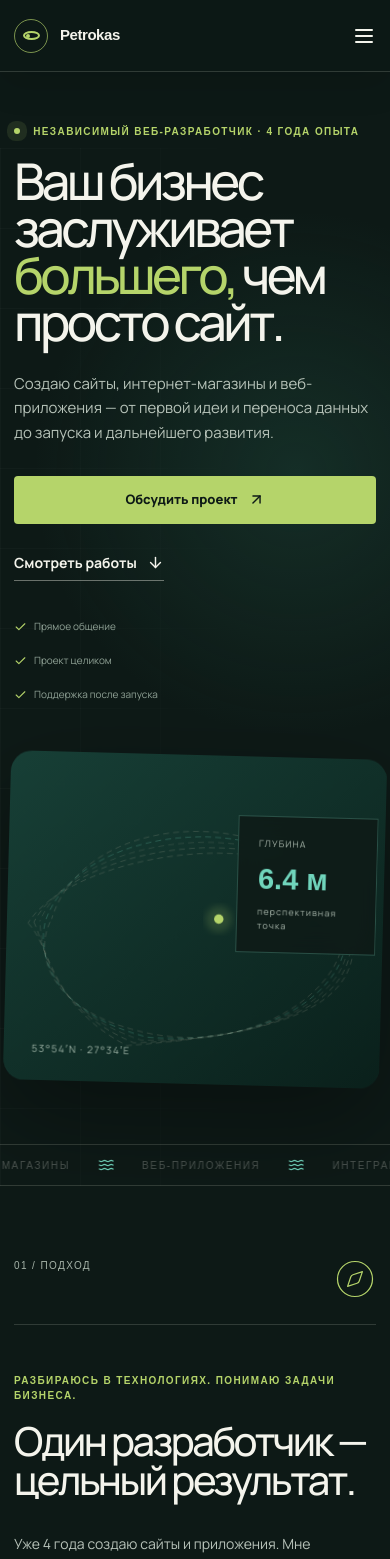
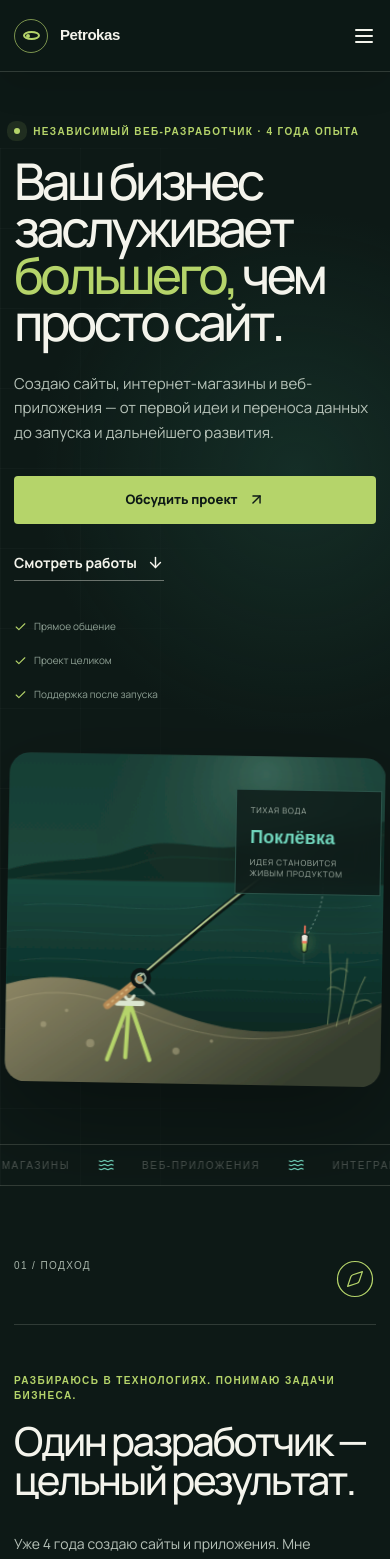
Before and after one commit to pavelpurga/petrokas-portfolio, a Next.js app: page / in a window 390 px wide. Shown: the top 1559 px of the page. Built offline with nearby package versions, Linux system fonts and the light colour scheme; a web font is replaced by a local one.

Commit message:
feat: add fishing bite hero animation

```diff
--- a/src/app/globals.css
+++ b/src/app/globals.css
@@ -68,15 +68,17 @@ img { max-width: 100%; height: auto; }
 .hero-proof span { display: flex; align-items: center; gap: 7px; }
 .hero-proof svg { width: 13px; color: var(--lime); }
 .hero-visual { width: min(100%, 610px); margin-inline: auto; position: relative; }
-.depth-map { position: relative; width: 100%; transform: rotate(1.5deg); }
-.depth-map svg { display: block; width: 100%; filter: drop-shadow(0 34px 50px rgba(0,0,0,.36)); }
-.contour { fill: none; stroke: rgba(221,213,187,.28); stroke-width: 1; stroke-dasharray: 10 7; animation: drift 18s linear infinite; }
-.contour-1 { stroke: rgba(112,213,188,.42); animation-duration: 22s; }
-.contour-2 { stroke: rgba(221,213,187,.21); animation-duration: 27s; }
-.sonar-card { position: absolute; right: -18px; top: 18%; width: 178px; padding: 20px; background: rgba(13,25,22,.86); border: 1px solid rgba(112,213,188,.28); backdrop-filter: blur(12px); }
-.sonar-card span, .sonar-card small { display: block; color: var(--muted); font-size: 9px; letter-spacing: .12em; }
-.sonar-card strong { display: block; margin: 7px 0 4px; color: var(--mint); font-family: var(--font-display); font-size: 29px; }
-.map-coordinate { position: absolute; left: 28px; bottom: 24px; color: #9cb1a4; font-size: 10px; letter-spacing: .13em; }
+.fishing-scene { position: relative; width: 100%; transform: rotate(1deg); }
+.fishing-scene svg { display: block; width: 100%; filter: drop-shadow(0 34px 50px rgba(0,0,0,.36)); }
+.water-lines { animation: water-drift 8s ease-in-out infinite alternate; }
+.fishing-line { stroke-dasharray: 4 4; animation: line-tension 5s ease-in-out infinite; }
+.fishing-float { transform-box: fill-box; transform-origin: 50% 100%; animation: bobber-bite 5s cubic-bezier(.45,.05,.3,1) infinite; }
+.bite-ripple { transform-box: fill-box; transform-origin: center; opacity: 0; animation: bite-ripple 5s ease-out infinite; }
+.bite-ripple-two { animation-delay: .32s; }
+.scene-reeds { animation: reeds-sway 4.6s ease-in-out infinite alternate; transform-origin: 580px 456px; }
+.fishing-scene-label { position: absolute; right: -14px; top: 14%; width: 174px; padding: 18px; border: 1px solid rgba(112,213,188,.28); background: rgba(13,25,22,.82); box-shadow: 0 18px 44px rgba(0,0,0,.2); backdrop-filter: blur(12px); }
+.fishing-scene-label span, .fishing-scene-label small { display: block; color: var(--muted); font-size: 8px; line-height: 1.45; letter-spacing: .1em; text-transform: uppercase; }
+.fishing-scene-label strong { display: block; margin: 8px 0 5px; color: var(--mint); font-family: var(--font-display); font-size: 22px; font-weight: 650; }
 .hero-ticker { height: 42px; overflow: hidden; border-block: 1px solid var(--line); color: rgba(244,244,236,.28); font-family: var(--font-display); font-size: 10px; letter-spacing: .16em; }
 .ticker-track { width: max-content; height: 100%; display: flex; animation: ticker 28s linear infinite; will-change: transform; }
 .ticker-group { min-width: 100vw; height: 100%; display: flex; flex-shrink: 0; align-items: center; justify-content: space-around; gap: 28px; padding-inline: 14px; }
@@ -182,11 +184,13 @@ img { max-width: 100%; height: auto; }
 .product-grid { display: grid; grid-template-columns: repeat(3, minmax(0, 1fr)); gap: 1px; padding: 1px; background: #d1d1c8; }
 .product-grid.single { grid-template-columns: minmax(0, 620px); background: transparent; padding: 22px 28px 30px; }
 .product-card { min-width: 0; background: #f3f0e7; }
-.product-photo { aspect-ratio: 1 / 1.03; position: relative; overflow: hidden; background: #d8d5ca; }
-.product-photo > img { object-fit: cover; transition: transform .6s cubic-bezier(.22,1,.36,1); }
-.product-card:hover .product-photo > img { transform: scale(1.035); }
-.product-badge { padding: 7px 10px; position: absolute; left: 13px; top: 13px; border-radius: 999px; background: rgba(244,244,236,.9); color: #1b2d25; font-size: 9px; font-weight: 750; backdrop-filter: blur(8px); }
-.product-favourite { width: 36px; height: 36px; display: grid; place-items: center; position: absolute; right: 13px; top: 13px; border: 0; border-radius: 50%; background: rgba(244,244,236,.9); color: #1b2d25; cursor: pointer; backdrop-filter: blur(8px); }
+.product-photo { aspect-ratio: 1 / 1.03; position: relative; overflow: hidden; isolation: isolate; background: #c9c3b5; }
+.product-photo-backdrop { z-index: 0; object-fit: cover; filter: blur(18px) saturate(.72) brightness(.86); opacity: .52; transform: scale(1.14); }
+.product-photo-main { z-index: 1; object-fit: contain; padding: 7px; transition: transform .55s cubic-bezier(.22,1,.36,1), filter .55s ease; }
+.product-photo::after { content: ""; position: absolute; inset: 0; z-index: 1; pointer-events: none; box-shadow: inset 0 0 0 1px rgba(255,255,255,.2); }
+.product-card:hover .product-photo-main { transform: translateY(-2px); filter: saturate(1.04) contrast(1.02); }
+.product-badge { z-index: 2; padding: 7px 10px; position: absolute; left: 13px; top: 13px; border-radius: 999px; background: rgba(244,244,236,.9); color: #1b2d25; font-size: 9px; font-weight: 750; backdrop-filter: blur(8px); }
+.product-favourite { z-index: 2; width: 36px; height: 36px; display: grid; place-items: center; position: absolute; right: 13px; top: 13px; border: 0; border-radius: 50%; background: rgba(244,244,236,.9); color: #1b2d25; cursor: pointer; backdrop-filter: blur(8px); }
 .product-favourite.selected { background: #1c392d; color: #d2eb91; }
 .product-favourite svg { width: 16px; }
 .product-copy { padding: 20px; }
@@ -291,7 +295,25 @@ img { max-width: 100%; height: auto; }
 .demo-page .store-footer-line { min-height: 44px; padding-inline: 22px; }
 
 @keyframes ticker { to { transform: translateX(-50%); } }
-@keyframes drift { to { stroke-dashoffset: -170; } }
+@keyframes water-drift { from { transform: translateX(-4px); } to { transform: translateX(5px); } }
+@keyframes line-tension { 0%, 54%, 100% { stroke-dashoffset: 0; } 68%, 78% { stroke-dashoffset: -12; } }
+@keyframes bobber-bite {
+  0%, 12%, 24%, 42%, 54%, 100% { transform: translateY(0) rotate(0); }
+  6%, 31% { transform: translateY(-3px) rotate(-1.5deg); }
+  18%, 37% { transform: translateY(2px) rotate(1deg); }
+  65% { transform: translateY(5px) rotate(2deg); }
+  70% { transform: translateY(18px) rotate(-2deg); }
+  74% { transform: translateY(9px) rotate(1deg); }
+  79% { transform: translateY(22px) rotate(-1deg); }
+  86% { transform: translateY(-2px) rotate(1deg); }
+  92% { transform: translateY(1px) rotate(0); }
+}
+@keyframes bite-ripple {
+  0%, 52%, 100% { opacity: 0; transform: scale(.45); }
+  61% { opacity: .62; }
+  78% { opacity: 0; transform: scale(2.3); }
+}
+@keyframes reeds-sway { from { transform: rotate(-1deg); } to { transform: rotate(1.6deg); } }
 @media (prefers-reduced-motion: reduce) {
   html { scroll-behavior: auto; }
   *, *::before, *::after { animation-duration: .01ms !important; animation-iteration-count: 1 !important; transition-duration: .01ms !important; }
@@ -347,7 +369,8 @@ img { max-width: 100%; height: auto; }
   .hero-actions .text-link { align-self: flex-start; }
   .hero-proof { flex-direction: column; gap: 10px; }
   .hero-visual { width: 104%; margin-left: -2%; }
-  .sonar-card { right: 2%; width: 140px; }
+  .fishing-scene-label { right: 1%; top: 10%; width: 146px; padding: 14px; }
+  .fishing-scene-label strong { font-size: 18px; }
   .section-heading { align-items: start; flex-direction: column; gap: 24px; margin-bottom: 36px; }
   .about-columns { grid-template-columns: 1fr; gap: 12px; }
   .services-grid { grid-template-columns: 1fr; gap: 10px; }
--- a/src/app/page.tsx
+++ b/src/app/page.tsx
@@ -1,7 +1,7 @@
 import Link from "next/link";
 import { ArrowDown, ArrowUpRight, Check, Compass, Database, Gauge, Radio, Waves } from "lucide-react";
 import { ContactCta } from "@/components/ContactCta";
-import { DepthMap } from "@/components/DepthMap";
+import { FishingScene } from "@/components/DepthMap";
 import { Footer } from "@/components/Footer";
 import { Header } from "@/components/Header";
 import { ProjectShowcase } from "@/components/ProjectShowcase";
@@ -31,7 +31,7 @@ export default function Home() {
               <span><Check /> Поддержка после запуска</span>
             </div>
           </div>
-          <div className="hero-visual"><DepthMap /></div>
+          <div className="hero-visual"><FishingScene /></div>
         </section>
         <div className="hero-ticker" aria-hidden="true">
           <div className="ticker-track">
--- a/src/components/DepthMap.tsx
+++ b/src/components/DepthMap.tsx
@@ -1,31 +1,104 @@
-export function DepthMap() {
+export function FishingScene() {
   return (
-    <div className="depth-map" aria-label="Абстрактная карта глубин">
-      <svg viewBox="0 0 640 560" role="img" aria-hidden="true">
+    <div className="fishing-scene">
+      <svg viewBox="0 0 640 560" role="img" aria-labelledby="fishing-scene-title fishing-scene-description">
+        <title id="fishing-scene-title">Удочка на берегу озера</title>
+        <desc id="fishing-scene-description">Удочка стоит на подставке, леска уходит в озеро, а поплавок покачивается и ныряет при поклёвке.</desc>
         <defs>
-          <linearGradient id="water" x1="0" y1="0" x2="1" y2="1">
-            <stop offset="0" stopColor="#173f36" />
-            <stop offset="1" stopColor="#0a201b" />
+          <linearGradient id="scene-sky" x1="0" y1="0" x2="0" y2="1">
+            <stop offset="0" stopColor="#173e35" />
+            <stop offset="1" stopColor="#245747" />
           </linearGradient>
-          <filter id="glow"><feGaussianBlur stdDeviation="6" result="blur" /></filter>
+          <linearGradient id="scene-water" x1="0" y1="0" x2="0" y2="1">
+            <stop offset="0" stopColor="#17493f" />
+            <stop offset="1" stopColor="#081d19" />
+          </linearGradient>
+          <linearGradient id="scene-shore" x1="0" y1="0" x2="1" y2=".4">
+            <stop offset="0" stopColor="#8d8665" />
+            <stop offset="1" stopColor="#353d2d" />
+          </linearGradient>
+          <linearGradient id="float-body" x1="0" y1="0" x2="0" y2="1">
+            <stop offset="0" stopColor="#f1efe3" />
+            <stop offset=".48" stopColor="#f1efe3" />
+            <stop offset=".5" stopColor="#b5d46a" />
+            <stop offset="1" stopColor="#83a64e" />
+          </linearGradient>
+          <radialGradient id="scene-light" cx="55%" cy="30%" r="70%">
+            <stop offset="0" stopColor="#7db29a" stopOpacity=".32" />
+            <stop offset="1" stopColor="#071a16" stopOpacity="0" />
+          </radialGradient>
+          <filter id="scene-shadow" x="-40%" y="-40%" width="180%" height="180%">
+            <feDropShadow dx="0" dy="18" stdDeviation="18" floodColor="#000" floodOpacity=".35" />
+          </filter>
+          <filter id="float-glow" x="-200%" y="-200%" width="500%" height="500%">
+            <feGaussianBlur stdDeviation="7" />
+          </filter>
+          <clipPath id="scene-clip"><rect width="640" height="560" rx="36" /></clipPath>
         </defs>
-        <rect width="640" height="560" rx="36" fill="url(#water)" />
-        {[0, 1, 2, 3, 4].map((i) => (
-          <path
-            key={i}
-            className={`contour contour-${i}`}
-            d={`M ${76 - i * 10} ${285 + i * 2} C ${130 - i * 4} ${90 + i * 18}, ${475 + i * 15} ${80 + i * 4}, ${562 + i * 6} ${248 + i * 7} C ${620 - i * 2} ${365 + i * 9}, ${445 + i * 20} ${505 - i * 10}, ${257 - i * 12} ${477 + i * 5} C ${83 - i * 2} ${450 - i * 5}, ${42 + i * 9} ${350 - i * 4}, ${76 - i * 10} ${285 + i * 2} Z`}
-          />
-        ))}
-        <circle cx="360" cy="278" r="8" fill="#b5d46a" />
-        <circle cx="360" cy="278" r="22" fill="#b5d46a" opacity=".16" filter="url(#glow)" />
+        <g clipPath="url(#scene-clip)" filter="url(#scene-shadow)">
+          <rect width="640" height="560" fill="url(#scene-sky)" />
+          <circle cx="410" cy="135" r="260" fill="url(#scene-light)" />
+
+          <path d="M0 200 C78 175 136 189 205 163 C288 132 342 173 414 148 C485 122 548 136 640 107 L640 245 L0 245 Z" fill="#102a23" opacity=".84" />
+          <path d="M0 219 C86 197 157 210 226 184 C294 159 376 191 444 167 C512 143 566 154 640 130" fill="none" stroke="#6d8b70" strokeOpacity=".25" />
+          <rect y="216" width="640" height="344" fill="url(#scene-water)" />
+
+          <g className="water-lines" fill="none" stroke="#8ec4ad" strokeOpacity=".2" strokeWidth="1">
+            <path d="M24 260 C128 248 217 274 326 257 C428 241 523 267 615 250" />
+            <path d="M-15 306 C104 292 197 321 313 302 C429 283 530 314 662 291" />
+            <path d="M18 354 C123 339 208 369 316 349 C433 328 520 365 629 342" />
+            <path d="M-24 407 C93 393 189 421 294 405 C405 387 525 416 665 394" />
+          </g>
+
+          <path d="M0 395 C81 371 145 382 214 410 C286 439 343 465 434 468 C517 471 579 447 640 416 L640 560 L0 560 Z" fill="url(#scene-shore)" />
+          <path d="M0 424 C82 394 154 410 222 438 C312 474 417 495 517 469 C565 457 604 439 640 421" fill="none" stroke="#c5bc91" strokeOpacity=".28" strokeWidth="2" />
+          <g fill="#b8b08a" opacity=".5">
+            <circle cx="65" cy="462" r="5" /><circle cx="104" cy="438" r="3" /><circle cx="145" cy="493" r="7" />
+            <circle cx="198" cy="463" r="4" /><circle cx="291" cy="504" r="6" /><circle cx="351" cy="486" r="3" />
+          </g>
+
+          <g className="rod-stand" fill="none" strokeLinecap="round" strokeLinejoin="round">
+            <path d="M210 420 L174 520 M210 420 L246 520 M210 420 L205 516" stroke="#b5d46a" strokeWidth="7" />
+            <path d="M190 424 L232 424" stroke="#dbe5cf" strokeWidth="9" />
+            <path d="M202 411 Q210 425 218 411" stroke="#dbe5cf" strokeWidth="5" />
+          </g>
+
+          <g className="fishing-rod" fill="none" strokeLinecap="round">
+            <path d="M198 407 C270 345 361 258 502 151" stroke="#071511" strokeWidth="10" />
+            <path d="M199 403 C272 340 365 253 503 150" stroke="#d7dfcf" strokeWidth="3" />
+            <path d="M211 392 C268 344 350 269 428 207" stroke="#b5d46a" strokeWidth="2" strokeOpacity=".7" />
+            <path d="M173 428 L226 384" stroke="#b78a54" strokeWidth="13" />
+            <path d="M173 428 L226 384" stroke="#d5b47b" strokeWidth="3" strokeDasharray="3 7" />
+            <circle cx="229" cy="381" r="14" stroke="#0a1713" strokeWidth="7" />
+            <circle cx="229" cy="381" r="8" stroke="#9eafa2" strokeWidth="3" />
+            <path d="M235 391 l17 16" stroke="#9eafa2" strokeWidth="4" />
+          </g>
+
+          <path className="fishing-line" d="M503 150 C548 196 545 247 507 308" fill="none" stroke="#cde2d6" strokeOpacity=".7" strokeWidth="1.4" />
+          <path d="M507 308 C505 323 505 337 506 352" fill="none" stroke="#cde2d6" strokeOpacity=".35" strokeWidth="1" />
+
+          <g className="bite-ripples" fill="none" stroke="#70d5bc">
+            <ellipse className="bite-ripple bite-ripple-one" cx="506" cy="329" rx="17" ry="5" />
+            <ellipse className="bite-ripple bite-ripple-two" cx="506" cy="329" rx="17" ry="5" />
+          </g>
+          <g className="fishing-float">
+            <circle cx="506" cy="314" r="18" fill="#b5d46a" opacity=".13" filter="url(#float-glow)" />
+            <path d="M506 286 L506 302" stroke="#ff765e" strokeWidth="3" strokeLinecap="round" />
+            <path d="M500 302 Q506 296 512 302 L510 327 Q506 334 502 327 Z" fill="url(#float-body)" stroke="#10231d" strokeWidth="2" />
+            <path d="M502 313 L510 313" stroke="#ff765e" strokeWidth="4" />
+          </g>
+
+          <g className="scene-reeds" fill="none" stroke="#a9b579" strokeLinecap="round">
+            <path d="M548 454 Q556 385 548 319 M563 457 Q578 392 579 342 M584 452 Q595 401 610 372" />
+            <path d="M551 367 q18 -15 29 -4 M574 398 q-19 -14 -28 -3 M594 417 q19 -12 28 -1" />
+          </g>
+        </g>
       </svg>
-      <div className="sonar-card">
-        <span>ГЛУБИНА</span>
-        <strong>6.4 м</strong>
-        <small>перспективная точка</small>
+      <div className="fishing-scene-label">
+        <span>ТИХАЯ ВОДА</span>
+        <strong>Поклёвка</strong>
+        <small>идея становится живым продуктом</small>
       </div>
-      <div className="map-coordinate">53°54′N · 27°34′E</div>
     </div>
   );
 }
```
Also changed, not shown: src/components/StoreDemo.tsx (+15 -1 lines).
